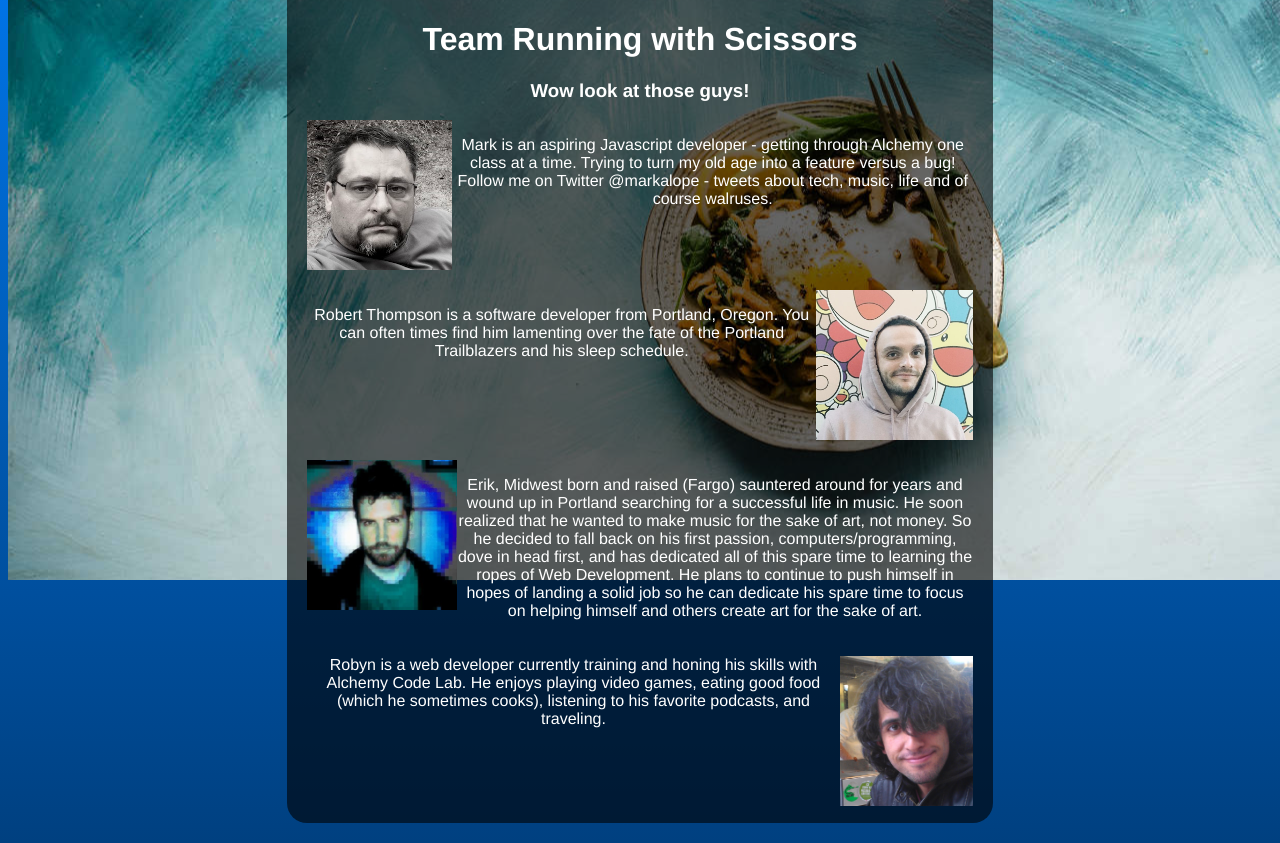
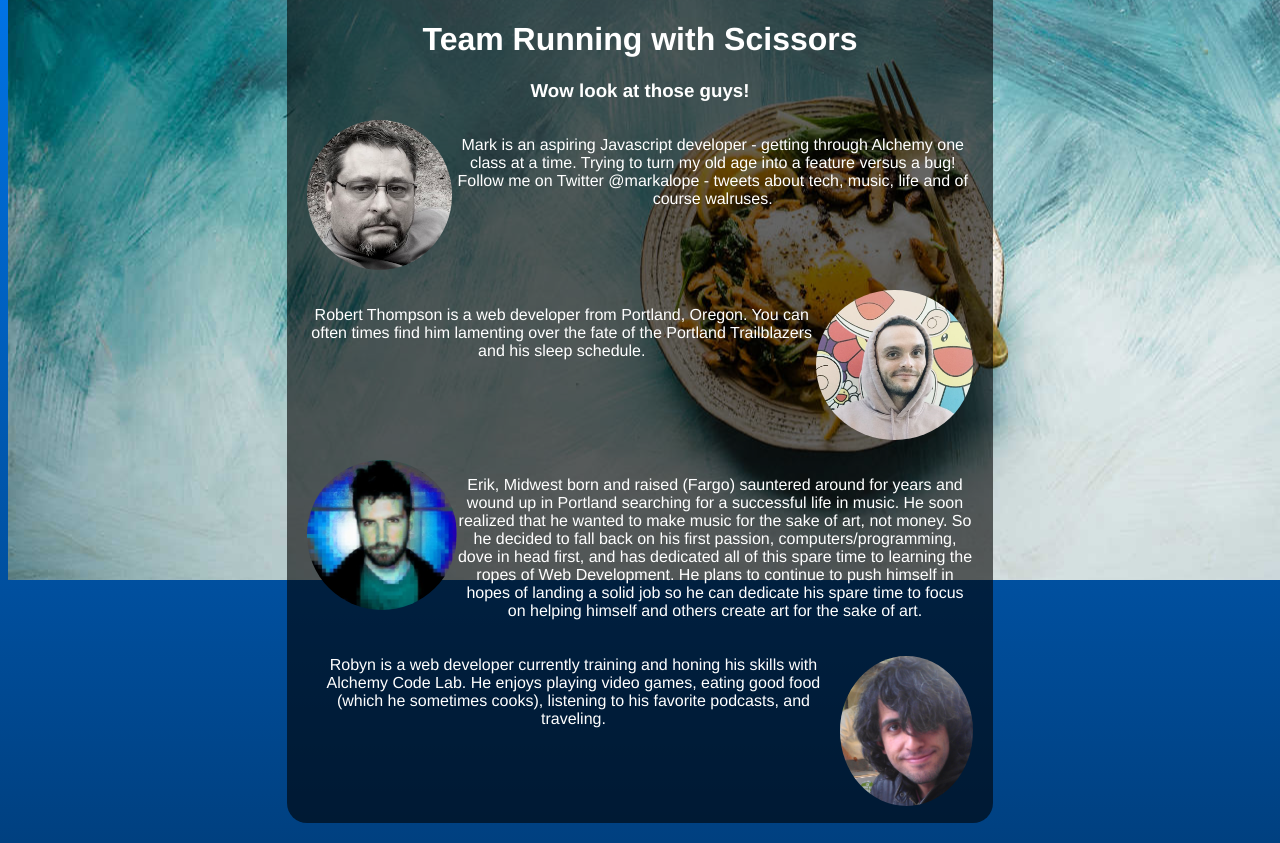
Before and after one commit to team-running-with-scissors/Seasonly, a Vue app: page /#/about in a window 1280 px wide. Shown: the part 220-1063 px from the top of the page. Built offline with nearby package versions, Linux system fonts and the light colour scheme; a web font is replaced by a local one.

Commit message:
small about changes

```diff
--- a/src/components/About.vue
+++ b/src/components/About.vue
@@ -8,7 +8,7 @@
     </div>
     <div id="robert" class="profiles">
       <img @click.prevent="rain(2)" id="robert-pic" class="image" src="../../assets/robert_head.jpg">
-      <p> Robert Thompson is a software developer from Portland, Oregon. You can often times find him lamenting over the fate of the Portland Trailblazers and his sleep schedule. </p>
+      <p> Robert Thompson is a web developer from Portland, Oregon. You can often times find him lamenting over the fate of the Portland Trailblazers and his sleep schedule. </p>
     </div>
     <div id="erik" class="profiles">
       <img @click.prevent="rain(3)" id="erik-pic" class="image" src="../../assets/erik.jpg">
@@ -70,6 +70,7 @@ h1, h3, p {
 }
 #mark-pic {
   float: left;
+  border-radius: 50%;
 }
 
 #robert {
@@ -77,6 +78,7 @@ h1, h3, p {
 }
 #robert-pic {
   float: right;
+  border-radius: 50%;
 }
 
 #erik {
@@ -84,6 +86,7 @@ h1, h3, p {
 }
 #erik-pic {
   float: left;
+  border-radius: 50%;
 }
 
 #robyn {
@@ -91,6 +94,7 @@ h1, h3, p {
 }
 #robyn-pic {
   float: right;
+  border-radius: 50%;
 }
 
 
```
